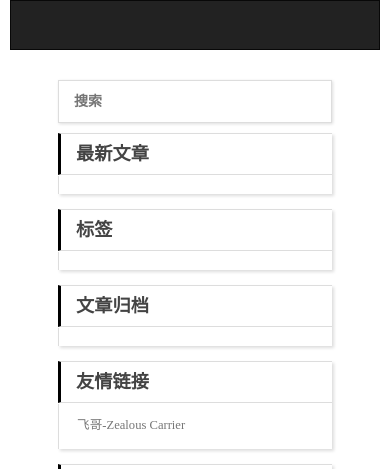
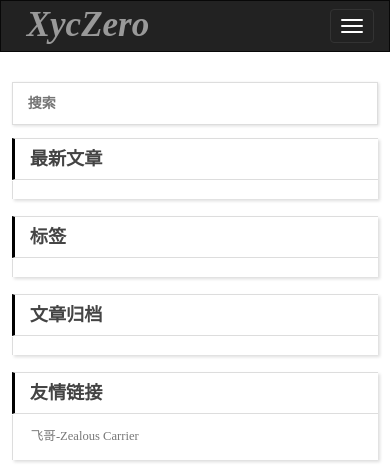
Before and after one commit to xyczero/pcms, a Django app: page /blog/ in a window 390 px wide. Shown: the top 469 px of the page. Run offline with Django 3.2, Linux system fonts and the light colour scheme; data that the repository does not hold is empty; some libraries are stand-ins or nearby versions.

Commit message:
add the addaption of small screen

```diff
--- a/static/css/style.css
+++ b/static/css/style.css
@@ -5,21 +5,9 @@
 
 .body {
 	color: #444;
-	font-family: "Microsoft YaHei" !important;
+	font-family: "Microsoft YaHei";
 	font-size: 14px;
 	text-shadow: 0 0 1px transparent;
-}
-
-@media screen and (max-width: 1260px) {
-	body {
-		margin: 0 10px;
-	}
-}
-
-@media screen and (max-width: 600px) {
-	body {
-		font-size: 13px;
-	}
 }
 
 h1,h2,h3,h4,h5,h6 {
@@ -79,7 +67,19 @@ a:hover {
 
 @media screen and (max-width: 1366px) {
 	.inner {
-		width: 74%;
+		width: 78%;
+	}
+}
+
+@media screen and (max-width: 1024px) {
+	.inner {
+		width: 85%;
+	}
+}
+
+@media screen and (max-width: 767px) {
+	.inner {
+		width: 94%;
 	}
 }
 
@@ -88,29 +88,15 @@ a:hover {
 	margin-right:2%;
 }
 
-@media screen and (max-width: 1260px) {
+@media screen and (max-width: 1024px) {
 	#main-col {
-		width: 100%;
-		margin-right: -300px;
+		width: 71%;
 	}
 }
 
-@media screen and (max-width: 900px) {
+@media screen and (max-width: 767px) {
 	#main-col {
-		margin-right: 0;
-		float: none;
-	}
-}
-
-@media screen and (max-width: 1260px) {
-	#wrapper {
-		margin-right: 300px;
-	}
-}
-
-@media screen and (max-width: 900px) {
-	#wrapper {
-		margin-right: 0;
+		width: 100%;
 	}
 }
 
@@ -213,7 +193,7 @@ a:hover {
 
 #header section .title {
 	float:left;
-	margin-left:17%;
+	margin-left:17.5%;
 	font-family:"FontAwesome";
 	font-weight:bold;
 	font-style: italic;
@@ -221,13 +201,27 @@ a:hover {
 	font-size:3em;
 /* 	font-size: 40px; */
 	line-height: 1;
-	margin-top:4px;
+	margin-top:3px;
 
 }
 
 @media screen and (max-width: 1366px) {
 	#header section .title {
-		margin-left: 12%;
+		margin-left: 10.8%;
+	}
+}
+
+@media screen and (max-width: 1024px) {
+	#header section .title {
+		margin-left: 7.5%;
+	}
+}
+
+@media screen and (max-width: 767px) {
+	#header section .title {
+		margin-left: 3%;
+		margin-top: 6px;
+		font-size: 2.5em;
 	}
 }
 
@@ -784,9 +784,15 @@ article footer .addthis iframe {
 	line-height: 1.8em;
 }
 
-@media screen and (max-width: 900px) {
+@media screen and (max-width: 1024px) {
 	#sidebar {
-		float: none;
+		width: 26%;
+	}
+}
+
+@media screen and (max-width: 767px) {
+	#sidebar {
+		float:none;
 		width: 100%;
 	}
 }
@@ -795,7 +801,7 @@ article footer .addthis iframe {
 	background:;
 	-webkit-box-shadow: 2px 2px 3px #ddd;
 	box-shadow: 2px 2px 3px #ddd;
-	margin-bottom: 15px;
+	margin-bottom: 17px;
 	word-wrap: break-word;
 }
 
@@ -892,7 +898,7 @@ article footer .addthis iframe {
 #sidebar .search {
 	-webkit-box-shadow: 1px 1px 3px #ddd;
 	box-shadow: 1px 1px 3px #ddd;
-	margin-bottom: 10px;
+	margin-bottom: 13px;
 }
 
 #sidebar .search input {
--- a/templates/base.html
+++ b/templates/base.html
@@ -15,6 +15,7 @@
 
     <script src="{% static 'js/modernizr.js' %}"></script>
     <script src="{% static 'js/jquery-2.1.0.min.js' %}"></script>
+    <script src="http://cdn.bootcss.com/twitter-bootstrap/3.0.3/js/bootstrap.min.js"></script>
 
 
 </head>
--- a/templates/blog/blog_base.html
+++ b/templates/blog/blog_base.html
@@ -10,20 +10,29 @@
     <header id="header">
     	<nav id="main-nav" class="navbar navbar-inverse nav-mycustom" role="navigation">
   			<section class="container-fluid">
+  				<div class="title">
+  					<a href="{% url 'blog:index' %}"  title="小小程序员,爱编程,乐分享,晚起贪黑,努力学习,为理想而奋斗......">XycZero</a>
+      			</div>
+  			 	<div class="navbar-header">
+      				<button type="button" class="navbar-toggle collapsed" data-toggle="collapse" data-target=".navbar-collapse">
+            			<span class="sr-only">Toggle navigation</span>
+            			<span class="icon-bar"></span>
+            			<span class="icon-bar"></span>
+            			<span class="icon-bar"></span>
+          			</button>
+       					<span class="sr-only">Toggle navigation</span>
+        				<span class="icon-bar"></span>
+        				<span class="icon-bar"></span>
+       					<span class="icon-bar"></span>
+      				</button>
+    			</div>
   				<section class="navbar-collapse collapse">
-  					<div class="title">
-  						<a href="{% url 'blog:index' %}"  title="小小程序员,爱编程,乐分享,晚起贪黑,努力学习,为理想而奋斗......">XycZero</a>
-      				</div>
-      				<ul class="nav navbar-nav alignright">
+      				<ul class="nav navbar-nav navbar-right">
       					{% for category in categories %}
       						<li><a href="{% url 'blog:category' category.name %}" title="查看包含{{category.name}}的全部文章" >{{category.name}}</a></li>
 						{% endfor %}
 						<li><a href="{% url 'blog:about' %}">关于</a></li>
 					</ul>
-				<!-- <ul class="nav navbar-nav navbar-right navbar-mycustom">
-				<li><a href="/about">关于</a></li>
-				<li><a href="/message_board">留言板</a></li>
-  				</ul> -->
   				</section>
  			</section>
 		</nav>
```
Also changed, not shown: other parts of static/css/style.css (+62 -41 lines).
